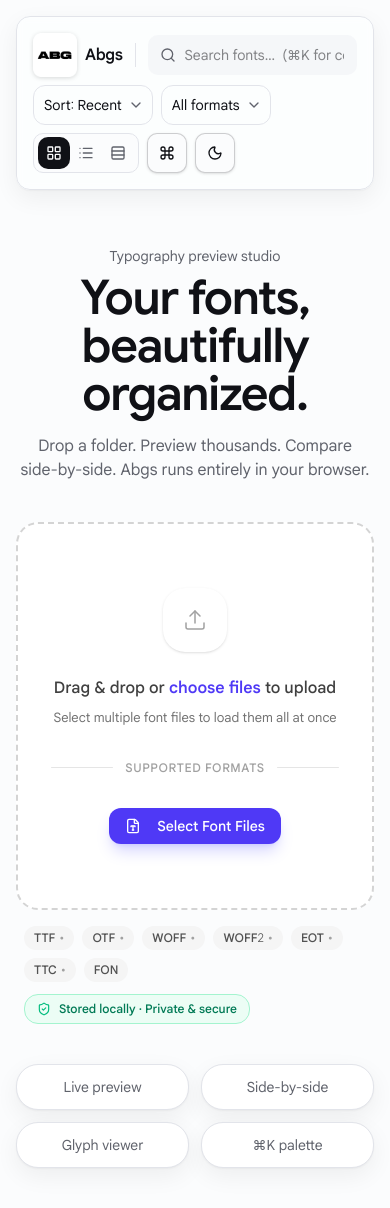
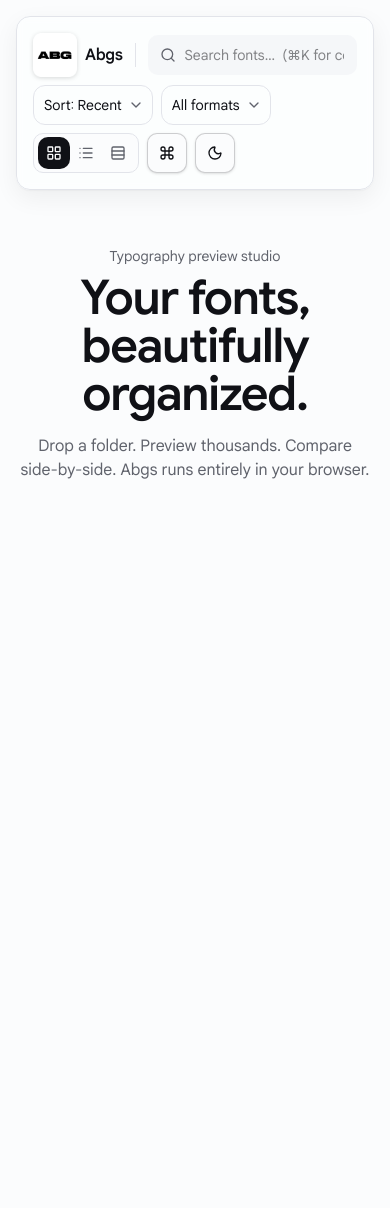
Before and after one commit to zxyren/Abgs, a React (Vite) app: page / in a window 390 px wide. Shown: the top 1208 px of the page. After the commit the page ends 1052 px from the top, so only its background shows below. Built offline with nearby package versions, Linux system fonts and the light colour scheme.

Commit message:
Update uploadzone ui

```diff
--- a/src/components/abgs/command-palette.tsx
+++ b/src/components/abgs/command-palette.tsx
@@ -1,8 +1,21 @@
 import { Command } from "cmdk";
-import { type ComponentType, type ReactNode, type SVGProps, useEffect } from "react";
+import {
+  type ComponentType,
+  type ReactNode,
+  type SVGProps,
+  useEffect,
+} from "react";
 import { AnimatePresence, motion } from "framer-motion";
 import { useFontStore } from "@/store/font-store";
-import { Sun, Moon, Upload, Trash2, LayoutGrid, List, Rows3, Maximize } from "lucide-react";
+import {
+  Sun,
+  Moon,
+  Upload,
+  Trash2,
+  LayoutGrid,
+  List,
+  Rows3,
+} from "lucide-react";
 import { toast } from "sonner";
 import { clearAllStorage } from "@/store/font-store";
 
@@ -37,7 +50,7 @@ export function CommandPalette() {
           initial={{ opacity: 0 }}
           animate={{ opacity: 1 }}
           exit={{ opacity: 0 }}
-          className="fixed inset-0 z-50 flex items-start justify-center bg-foreground/10 p-4 pt-[15vh] backdrop-blur-sm"
+          className="fixed inset-0 z-50 flex items-start justify-center bg-foreground/10 p-4 pt-[15vh] backdrop-blur-xs"
           onClick={close}
         >
           <motion.div
@@ -45,26 +58,31 @@ export function CommandPalette() {
             animate={{ opacity: 1, y: 0, scale: 1 }}
             exit={{ opacity: 0, y: -8, scale: 0.98 }}
             onClick={(e) => e.stopPropagation()}
-            className="w-full max-w-xl overflow-hidden rounded-2xl border border-border bg-popover shadow-float"
+            className="w-full max-w-xl overflow-hidden rounded-xl border border-border bg-popover/80 shadow-float"
           >
             <Command
               label="Command palette"
               className="**:[[cmdk-input]]:h-12 **:[[cmdk-input]]:w-full **:[[cmdk-input]]:border-b **:[[cmdk-input]]:border-border **:[[cmdk-input]]:bg-transparent **:[[cmdk-input]]:px-4 **:[[cmdk-input]]:outline-none"
             >
-              <Command.Input placeholder="Type a command or search…" />
+              <Command.Input
+                placeholder="Type a command or search…"
+                className="py-8"
+              />
               <Command.List className="max-h-[60vh] overflow-auto p-2">
                 <Command.Empty className="px-3 py-6 text-center text-sm text-muted-foreground">
                   No results.
                 </Command.Empty>
                 <Command.Group
                   heading="Actions"
-                  className="**[[cmdk-group-heading]]:px-2 **:[[cmdk-group-heading]]:py-1.5 **:[[cmdk-group-heading]]:text-xs **:[[cmdk-group-heading]]:text-muted-foreground"
+                  className="**[[cmdk-group-heading]]:px-2 **:[[cmdk-group-heading]]:py-1.5 **:[[cmdk-group-heading]]:text-base **:[[cmdk-group-heading]]:text-muted-foreground"
                 >
                   <Item
                     icon={Upload}
                     onSelect={() => {
                       close();
-                      document.querySelector<HTMLInputElement>("input[type=file]")?.click();
+                      document
+                        .querySelector<HTMLInputElement>("input[type=file]")
+                        ?.click();
                     }}
                   >
                     Upload fonts
@@ -99,7 +117,7 @@ export function CommandPalette() {
                 </Command.Group>
                 <Command.Group
                   heading="View"
-                  className="**[[cmdk-group-heading]]:px-2 **:[[cmdk-group-heading]]:py-1.5 **:[[cmdk-group-heading]]:text-xs **:[[cmdk-group-heading]]:text-muted-foreground"
+                  className="**[[cmdk-group-heading]]:px-2 **:[[cmdk-group-heading]]:py-1.5 **:[[cmdk-group-heading]]:text-base **:[[cmdk-group-heading]]:text-muted-foreground"
                 >
                   <Item
                     icon={LayoutGrid}
@@ -131,7 +149,7 @@ export function CommandPalette() {
                 </Command.Group>
                 <Command.Group
                   heading="Fonts"
-                  className="**[[cmdk-group-heading]]:px-2 **:[[cmdk-group-heading]]:py-1.5 **:[[cmdk-group-heading]]:text-xs **:[[cmdk-group-heading]]:text-muted-foreground"
+                  className="**[[cmdk-group-heading]]:px-2 **:[[cmdk-group-heading]]:py-1.5 **:[[cmdk-group-heading]]:text-base **:[[cmdk-group-heading]]:text-muted-foreground"
                 >
                   {s.fonts.slice(0, 20).map((f) => (
                     <Command.Item
@@ -174,9 +192,9 @@ function Item({
   return (
     <Command.Item
       onSelect={onSelect}
-      className="flex cursor-pointer items-center gap-3 rounded-lg px-3 py-2 text-sm aria-selected:bg-accent"
+      className="flex cursor-pointer items-center gap-3 rounded-sm p-3 text-sm hover:bg-accent"
     >
-      <Icon className="h-4 w-4 text-muted-foreground" />
+      <Icon className="h-5 w-5 text-muted-foreground" />
       {children}
     </Command.Item>
   );
--- a/src/components/abgs/compare-bar.tsx
+++ b/src/components/abgs/compare-bar.tsx
@@ -59,7 +59,7 @@ export function CompareModal({
           initial={{ opacity: 0 }}
           animate={{ opacity: 1 }}
           exit={{ opacity: 0 }}
-          className="fixed inset-0 z-50 flex items-center justify-center bg-foreground/20 p-4 backdrop-blur-sm"
+          className="fixed inset-0 z-50 flex items-center justify-center bg-foreground/10 p-4 backdrop-blur-xs"
           onClick={onClose}
         >
           <motion.div
@@ -71,12 +71,9 @@ export function CompareModal({
           >
             <div className="flex items-center justify-between border-b border-border px-6 py-4">
               <h2 className="text-lg font-semibold">Side-by-side comparison</h2>
-              <button
-                onClick={onClose}
-                className="rounded-lg p-2 hover:bg-accent"
-              >
-                <X className="h-4 w-4" />
-              </button>
+              <Button size="icon" variant="destructive" onClick={onClose}>
+                <X size={16} />
+              </Button>
             </div>
             <div
               className="grid flex-1 gap-4 overflow-auto px-6 pb-6 pt-4"
@@ -90,7 +87,7 @@ export function CompareModal({
                   key={f.id}
                   className="border border-foreground/30 rounded-2xl p-6"
                 >
-                  <div className="mb-4 text-xs text-muted-foreground">
+                  <div className="mb-4 text-sm font-semibold text-muted-foreground">
                     {f.originalName}
                   </div>
                   <div
--- a/src/components/abgs/upload-zone.tsx
+++ b/src/components/abgs/upload-zone.tsx
@@ -7,8 +7,6 @@ import { isFontFile } from "@/lib/font-utils";
 import { useState } from "react";
 import { Separator } from "../ui/separator";
 import { Button } from "../ui/button";
-
-const FORMATS = ["TTF", "OTF", "WOFF", "WOFF2", "EOT", "TTC", "FON"];
 
 export function UploadZone() {
   const addFiles = useFontStore((s) => s.addFiles);
@@ -38,7 +36,7 @@ export function UploadZone() {
       initial={{ opacity: 0, y: 10 }}
       animate={{ opacity: 1, y: 0 }}
       transition={{ duration: 0.4, ease: [0.16, 1, 0.3, 1] }}
-      className="mx-auto mb-7 max-w-7xl"
+      className="mx-auto mb-7 max-w-3xl"
     >
       {/* Enhanced drop zone */}
       <div
@@ -68,13 +66,13 @@ export function UploadZone() {
           )}
         </AnimatePresence>
 
-        <div className="flex flex-col items-center px-8 py-16">
+        <div className="flex flex-col items-center p-8">
           {/* Enhanced icon container */}
           <motion.div
             animate={isDragActive ? { scale: 1.1, y: -4 } : { scale: 1, y: 0 }}
             transition={{ type: "spring", stiffness: 400, damping: 22 }}
             className={`
-              relative mb-6 flex h-16 w-16 items-center justify-center rounded-2xl
+              relative mb-6 flex h-16 w-16 items-center justify-center rounded-xl
               transition-all duration-300
               ${
                 isDragActive
@@ -131,44 +129,26 @@ export function UploadZone() {
             />
           </div>
 
-          {/* Enhanced buttons */}
-          <div className="flex gap-3">
           <Button
             type="button"
+            variant="outline"
+            size="lg"
             onClick={open}
             disabled={loading}
-              className="bg-indigo-600 text-white shadow-lg shadow-indigo-500/25 transition-all hover:bg-indigo-700 hover:shadow-indigo-500/30 dark:bg-indigo-500 dark:hover:bg-indigo-600"
+            className="flex items-center"
           >
-              <FileType size={16} className="mr-2" />
-              {loading ? "Loading..." : "Select Font Files"}
+            <FileType size={23} />
+            <div>{loading ? "Loading..." : "Select Font Files"}</div>
           </Button>
-          </div>
         </div>
       </div>
 
       {/* Enhanced footer */}
       <div className="mt-4 flex flex-wrap items-center justify-between px-2 gap-3">
-        {/* Format badges */}
-        <div className="flex flex-wrap gap-2">
-          {FORMATS.map((format, i) => (
-            <span
-              key={format}
-              className="inline-flex items-center rounded-md bg-neutral-100 px-2.5 py-1 text-xs font-medium text-neutral-600 dark:bg-neutral-800 dark:text-neutral-400"
-            >
-              {format}
-              {i < FORMATS.length - 1 && (
-                <span className="ml-1 text-neutral-400 dark:text-neutral-600">
-                  •
-                </span>
-              )}
-            </span>
-          ))}
-        </div>
-
         {/* Privacy badge */}
         <div className="flex items-center gap-2 rounded-lg border border-emerald-200 bg-emerald-50 px-3 py-1.5 text-xs font-medium text-emerald-700 dark:border-emerald-800 dark:bg-emerald-950 dark:text-emerald-400">
           <ShieldCheck
-            size={14}
+            size={16}
             className="text-emerald-500 dark:text-emerald-400"
           />
           <span>Stored locally · Private & secure</span>
--- a/src/routes/index.tsx
+++ b/src/routes/index.tsx
@@ -89,20 +89,7 @@ export function Index() {
 
         <UploadZone />
 
-        {s.fonts.length === 0 ? (
-          <div className="mt-10 grid grid-cols-2 gap-3 text-sm md:grid-cols-4">
-            {["Live preview", "Side-by-side", "Glyph viewer", "⌘K palette"].map(
-              (x) => (
-                <div
-                  key={x}
-                  className="rounded-2xl border border-border bg-card px-4 py-3 text-center text-muted-foreground shadow-soft"
-                >
-                  {x}
-                </div>
-              ),
-            )}
-          </div>
-        ) : (
+        {s.fonts.length > 0 && (
           <>
             <PreviewControls />
             <div className="mx-auto max-w-7xl px-4">
```
Also changed, not shown: src/components/abgs/font-detail.tsx (+36 -14 lines). Lines whose indentation alone changed are shown as unchanged.
